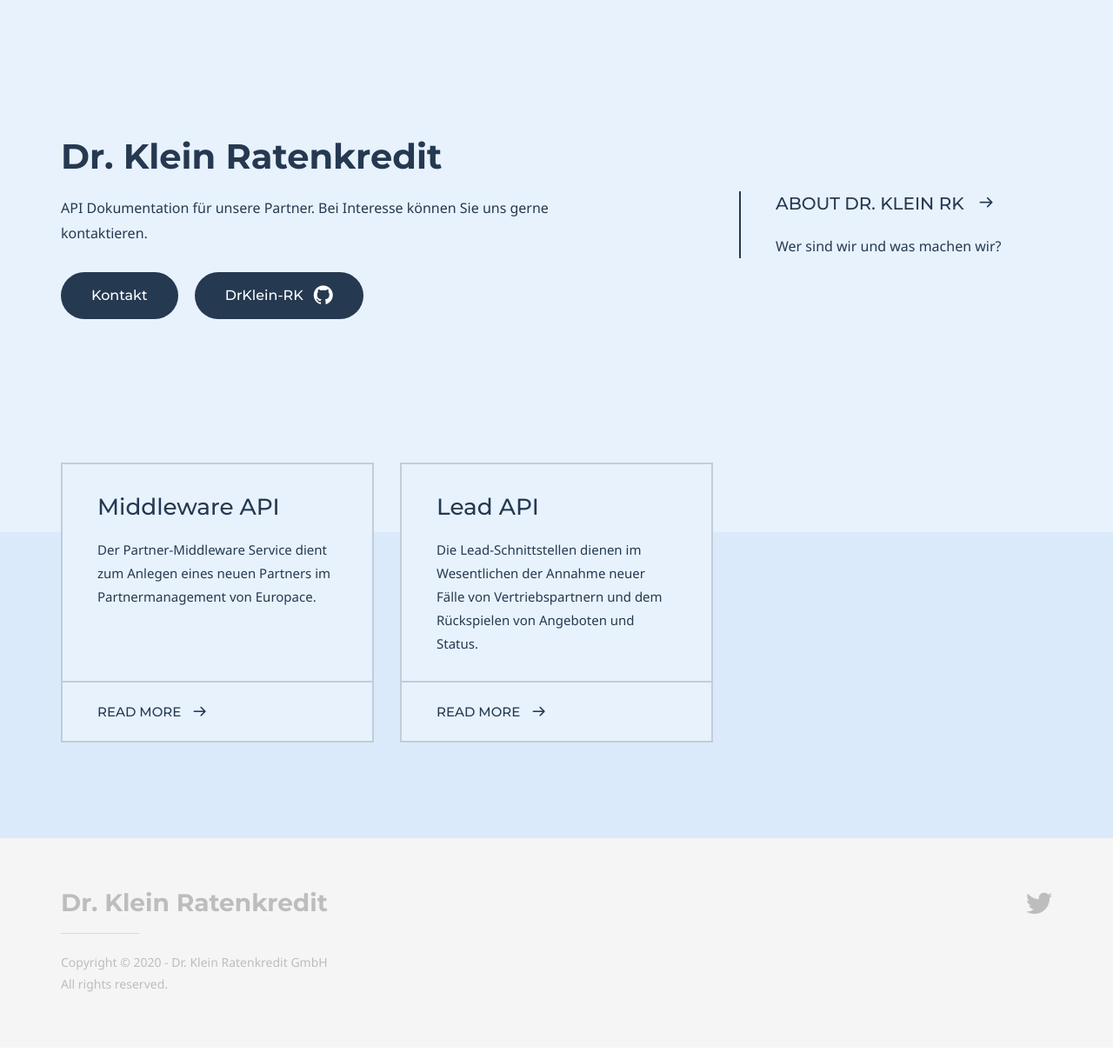
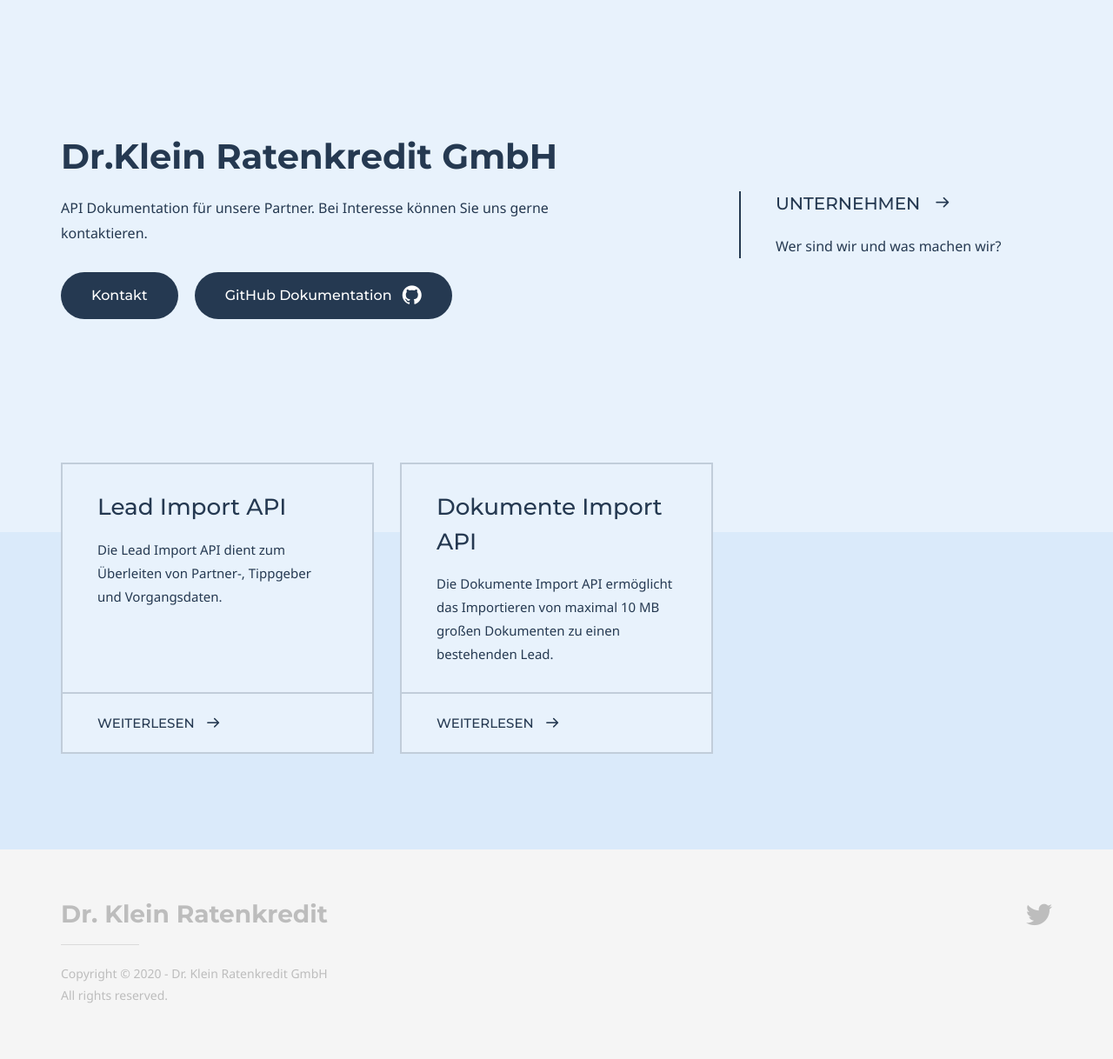
Before and after one commit to drklein-rk/api-drkleinrk, a Jekyll site: the page built from index.md, in a window 1280 px wide. Shown: the whole page at 87% size. Built offline with Jekyll 4.4.1, drawn with Linux system fonts in a browser that asks for light colours; some web fonts are replaced.

Commit message:
Lead und Dokumente API - Version 1 dokumentiert

```diff
--- a/index.md
+++ b/index.md
@@ -4,32 +4,32 @@ layout: homepage
 keywords:
 
 # Hero section
-title: Dr. Klein Ratenkredit
+title: Dr.Klein Ratenkredit GmbH
 description: API Dokumentation für unsere Partner. Bei Interesse können Sie uns gerne kontaktieren.
 buttons:
     - content: Kontakt
       url: 'mailto:info@drklein-rk.de'
       external_url: true
     - icon: github
-      content: DrKlein-RK
+      content: GitHub Dokumentation
       url: 'https://github.com/drklein-rk'
       external_url: true
 
 # Author box
 author:
-    title: About Dr. Klein RK
+    title: Unternehmen
     title_url: 'https://www.drklein-rk.de/unternehmen/'
     external_url: true
     description: Wer sind wir und was machen wir?
 
 # Grid navigation
 grid_navigation:
-    - title: Middleware API
-      excerpt: Der Partner-Middleware Service dient zum Anlegen eines neuen Partners im Partnermanagement von Europace.
-      cta: Read more
-      url: 'middleware'
-    - title: Lead API
-      excerpt: Die Lead-Schnittstellen dienen im Wesentlichen der Annahme neuer Fälle von Vertriebspartnern und dem Rückspielen von Angeboten und Status.
-      cta: Read more
-      url: 'lead'
+    - title: Lead Import API
+      excerpt: Die Lead Import API dient zum Überleiten von Partner-, Tippgeber und Vorgangsdaten.
+      cta: Weiterlesen
+      url: 'leadapi'
+    - title: Dokumente Import API
+      excerpt: Die Dokumente Import API ermöglicht das Importieren von maximal 10 MB großen Dokumenten zu einen bestehenden Lead.
+      cta: Weiterlesen
+      url: 'dokumentapi'
 ---
```
Also changed, not shown: dokumentapi.md (added, +68 -0 lines), leadapi.md (added, +125 -0 lines), middleware.md (+4 -4 lines).
